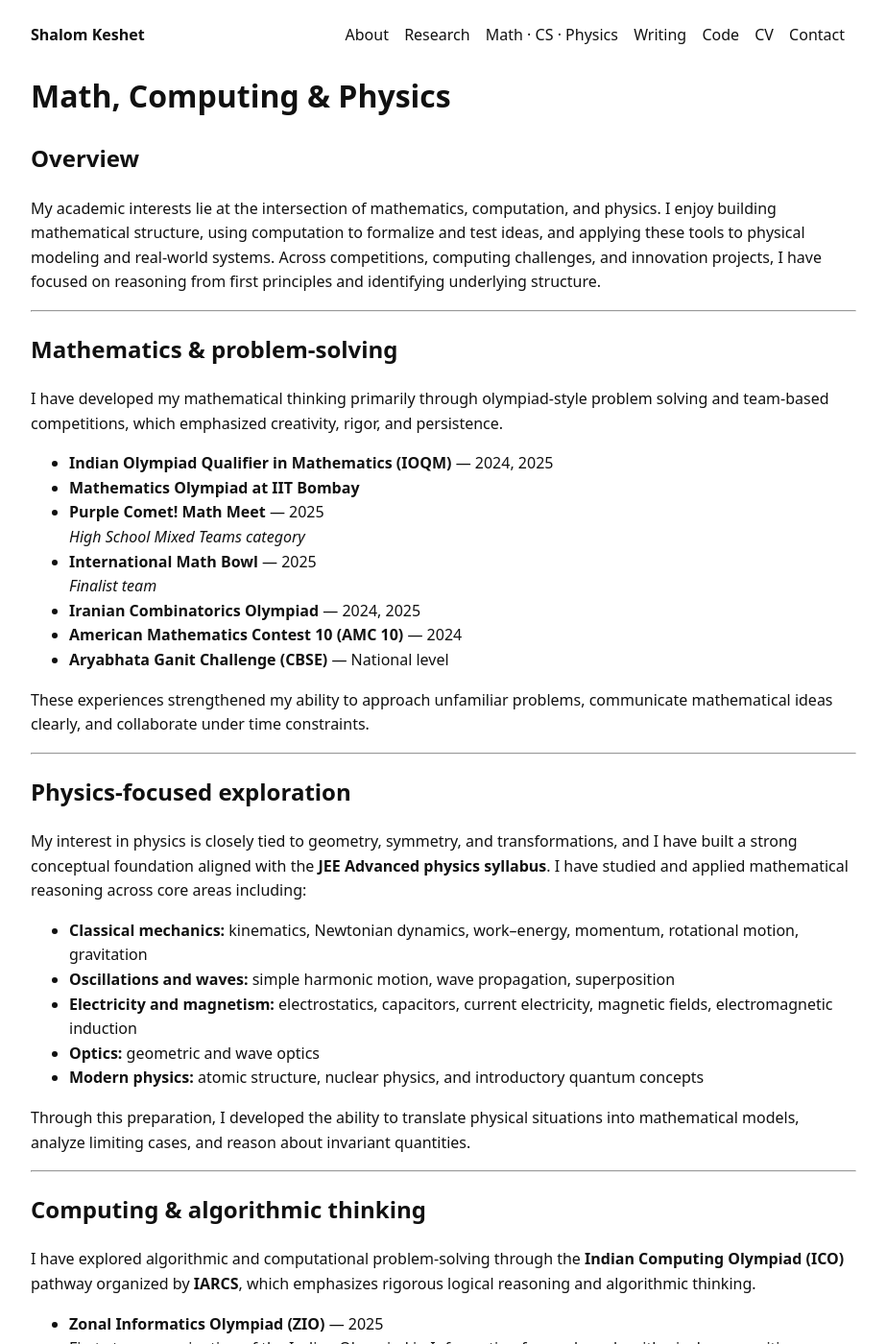
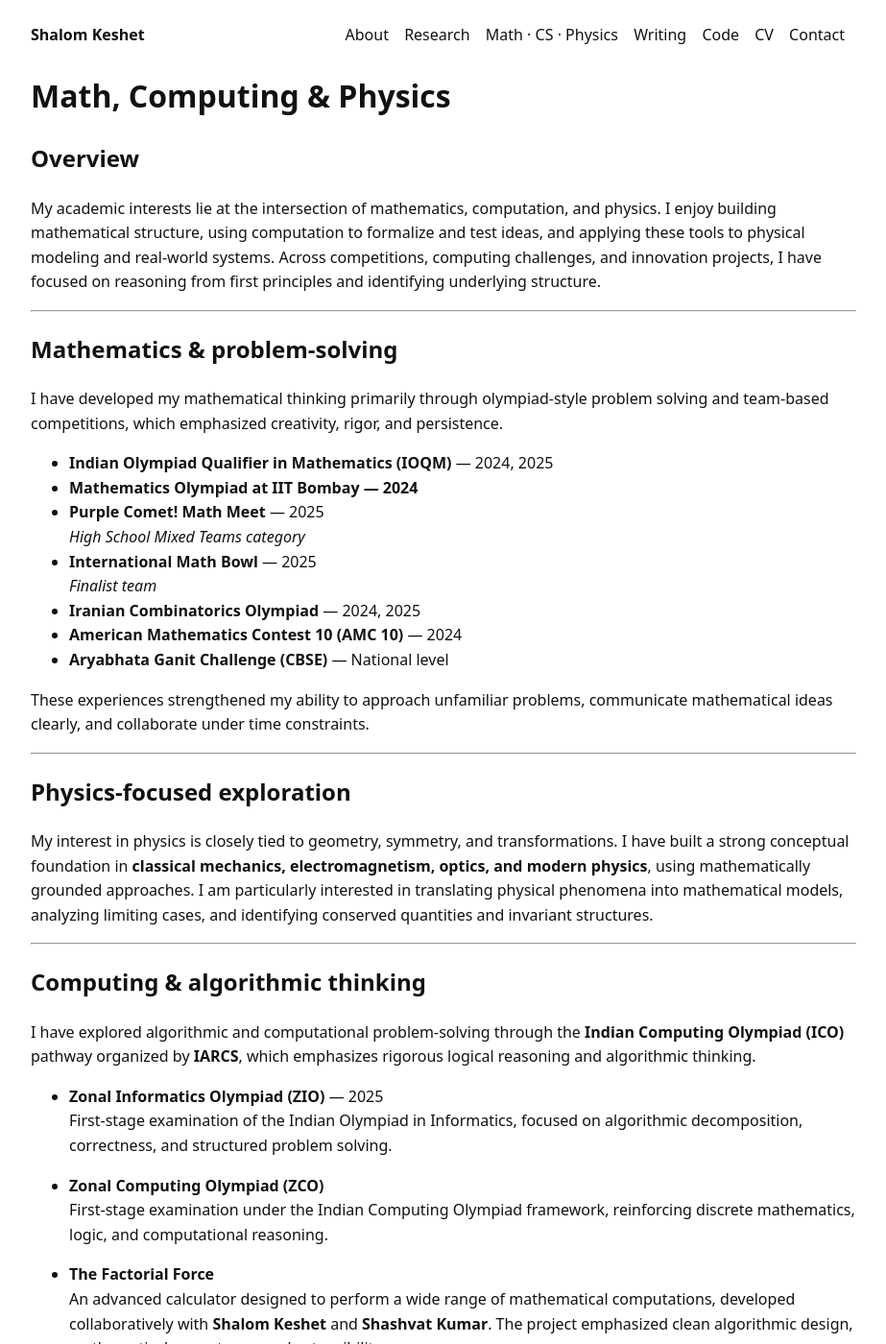
Before and after one commit to shalomkeshet/shalomkeshet.github.io, a Jekyll site: the page built from math-computing-physics.md, in a window 1280 px wide and 1400 px high. Shown: the whole window at 96% size, without its empty margins (178-1101 px from the left). Built offline with Jekyll 4.4.1, drawn with Linux system fonts in a browser that asks for light colours.

Commit message:
Update physics section to emphasize theory and modeling

```diff
--- a/math-computing-physics.md
+++ b/math-computing-physics.md
@@ -14,7 +14,7 @@ My academic interests lie at the intersection of mathematics, computation, and p
 I have developed my mathematical thinking primarily through olympiad-style problem solving and team-based competitions, which emphasized creativity, rigor, and persistence.
 
 - **Indian Olympiad Qualifier in Mathematics (IOQM)** — 2024, 2025
-- **Mathematics Olympiad at IIT Bombay**
+- **Mathematics Olympiad at IIT Bombay — 2024**
 - **Purple Comet! Math Meet** — 2025
   *High School Mixed Teams category*
 - **International Math Bowl** — 2025
@@ -29,15 +29,7 @@ These experiences strengthened my ability to approach unfamiliar problems, commu
 
 ## Physics-focused exploration
 
-My interest in physics is closely tied to geometry, symmetry, and transformations, and I have built a strong conceptual foundation aligned with the **JEE Advanced physics syllabus**. I have studied and applied mathematical reasoning across core areas including:
-
-- **Classical mechanics:** kinematics, Newtonian dynamics, work–energy, momentum, rotational motion, gravitation
-- **Oscillations and waves:** simple harmonic motion, wave propagation, superposition
-- **Electricity and magnetism:** electrostatics, capacitors, current electricity, magnetic fields, electromagnetic induction
-- **Optics:** geometric and wave optics
-- **Modern physics:** atomic structure, nuclear physics, and introductory quantum concepts
-
-Through this preparation, I developed the ability to translate physical situations into mathematical models, analyze limiting cases, and reason about invariant quantities.
+My interest in physics is closely tied to geometry, symmetry, and transformations. I have built a strong conceptual foundation in **classical mechanics, electromagnetism, optics, and modern physics**, using mathematically grounded approaches. I am particularly interested in translating physical phenomena into mathematical models, analyzing limiting cases, and identifying conserved quantities and invariant structures.
 
 ---
 
```
